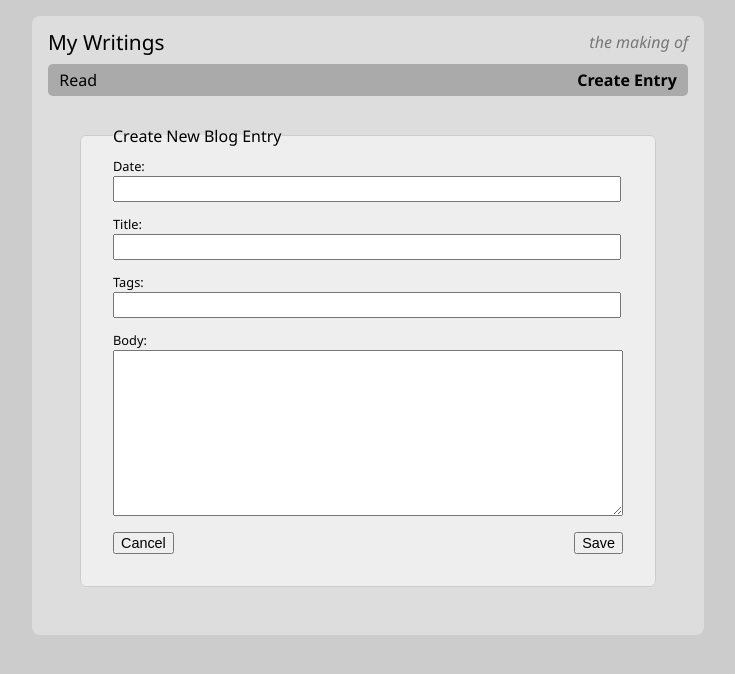
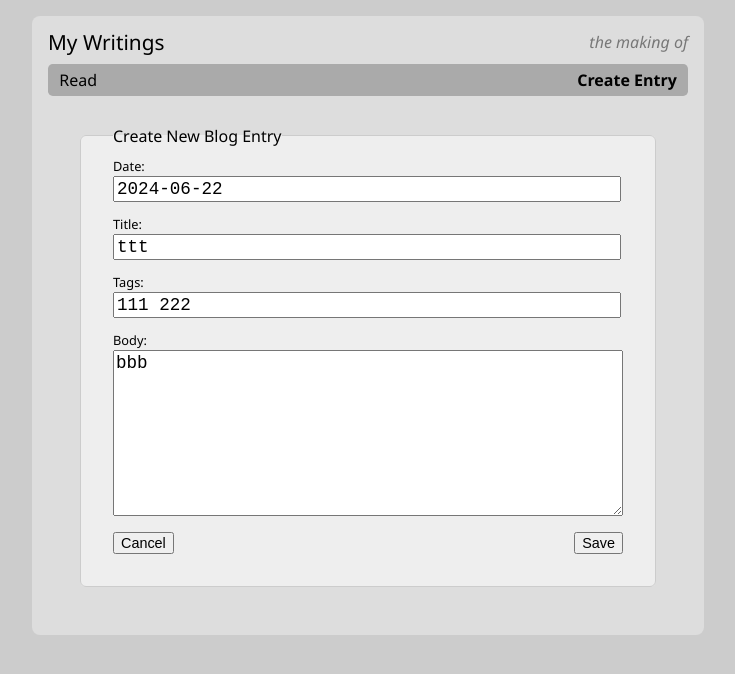
Before and after one commit to edwardtanguay/coding-challenge-react-blogsite-calimoto, a React (Vite) app: page /create-entry in a window 1280 px wide. Shown: the top 674 px of the page, without its empty margins (272-1007 px from the left). Built offline with nearby package versions, Linux system fonts and the light colour scheme.

Commit message:
form showing mock values

```diff
--- a/src/pages/PageCreateEntry.tsx
+++ b/src/pages/PageCreateEntry.tsx
@@ -1,13 +1,15 @@
 import React, { useContext, useState } from "react";
 import { useNavigate } from "react-router-dom";
-import { BlogEntry} from "../types";
+import { BlogEntry } from "../types";
 import { AppContext } from "../appContext";
-import * as tools from '../tools';
+import * as tools from "../tools";
 
 export const PageCreateEntry = () => {
 	const { handleSaveNewBlogEntry } = useContext(AppContext);
 	const navigate = useNavigate();
-	const [ formBlogEntry, setFormBlogEntry ] = useState<BlogEntry>(tools.getBlankBlogEntry());
+	const [blogEntry, setBlogEntry] = useState<BlogEntry>(
+		tools.getBlankBlogEntry()
+	);
 
 	const handleCancelForm = (e: React.MouseEvent<HTMLButtonElement>): void => {
 		e.preventDefault();
@@ -16,7 +18,7 @@ export const PageCreateEntry = () => {
 
 	const handleSaveForm = (e: React.MouseEvent<HTMLButtonElement>): void => {
 		e.preventDefault();
-		handleSaveNewBlogEntry(formBlogEntry);
+		handleSaveNewBlogEntry(blogEntry);
 		navigate("/blog");
 	};
 
@@ -29,23 +31,39 @@ export const PageCreateEntry = () => {
 					<div className="rows">
 						<div className="row">
 							<label htmlFor="date">Date:</label>
-							<input type="text" name="date" id="date" />
+							<input
+								type="text"
+								value={blogEntry.date}
+								name="date"
+								id="date"
+							/>
 						</div>
 
 						<div className="row">
 							<label htmlFor="title">Title:</label>
-							<input type="text" name="title" id="title" />
+							<input
+								type="text"
+								value={blogEntry.title}
+								name="title"
+								id="title"
+							/>
 						</div>
 
 						<div className="row">
 							<label htmlFor="tags">Tags:</label>
-							<input type="text" name="tags" id="tags" />
+							<input
+								type="text"
+								value={blogEntry.tags.join(" ")}
+								name="tags"
+								id="tags"
+							/>
 						</div>
 
 						<div className="row">
 							<label htmlFor="body">Body:</label>
 							<textarea
 								spellCheck={false}
+								value={blogEntry.body}
 								className="body"
 							></textarea>
 						</div>
--- a/src/tools.ts
+++ b/src/tools.ts
@@ -26,8 +26,8 @@ export const getBlankBlogEntry = (): BlogEntry => {
 	return {
 		id: tools.generateSuuid(),
 		date: tools.getCurrentDate(),
-		title: "",
-		body: "",
-		tags: [],
+		title: "ttt",
+		body: "bbb",
+		tags: ['111', '222'],
 	};
 };
```
Also changed, not shown: dev/notes.txt.
